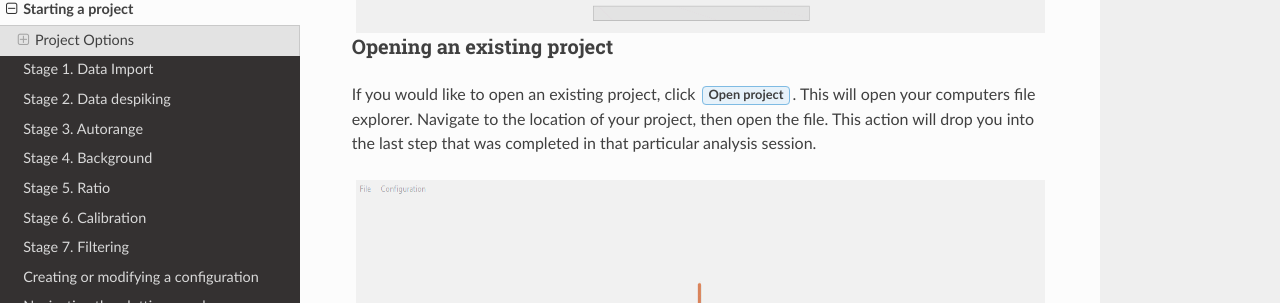
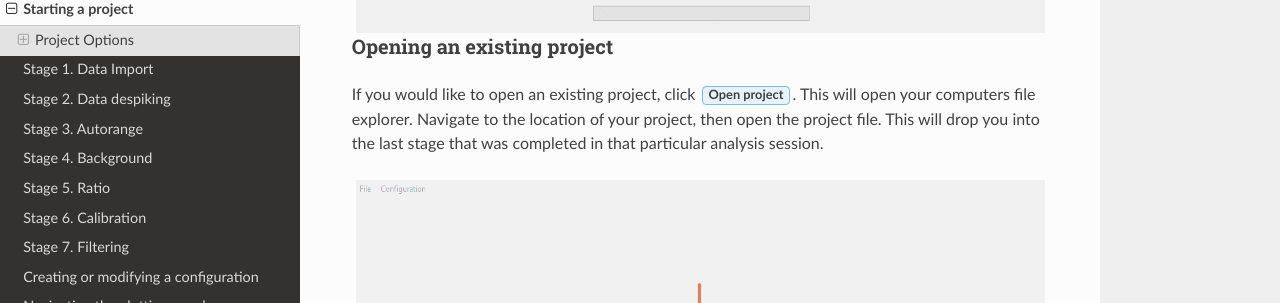
Before and after one commit to oscarbranson/latools_gui, a Sphinx documentation site: the page built from docs/source/users/02-starting-a-project.rst, in a window 1280 px wide and 900 px high, scrolled down 798 px. Shown: the part 173-476 px from the top of the window. Built offline with Sphinx 7.4.7 and the Read the Docs theme 2.0.0, drawn with Linux system fonts in a browser that asks for light colours.

Commit message:
wip user manual update - gifs

```diff
--- a/docs/source/users/02-starting-a-project.rst
+++ b/docs/source/users/02-starting-a-project.rst
@@ -24,7 +24,7 @@ To create a new project, click :guilabel:`&New project`. Type the name of your n
 .. _existing-project:
 Opening an existing project
 ---------------------------
-If you would like to open an existing project, click :guilabel:`&Open project`. This will open your computers file explorer. Navigate to the location of your project, then open the file. This action will drop you into the last step that was completed in that particular analysis session.
+If you would like to open an existing project, click :guilabel:`&Open project`. This will open your computers file explorer. Navigate to the location of your project, then open the project file. This will drop you into the last stage that was completed in that particular analysis session.
 
 .. image:: gifs/02-openexisting.gif
         :width: 689px
```
Also changed, not shown: docs/source/users/gifs/03-plot.gif (added), docs/source/users/gifs/04-cellwashout.gif (added), docs/source/users/gifs/04-signalsmoothing.gif (added), docs/source/users/gifs/05-autorange.gif (added), docs/source/users/gifs/06-backgroundcalculate.gif (added), docs/source/users/gifs/06-backgroundpopup.gif (added), docs/source/users/gifs/06-backgroundsubtract.gif (added), docs/source/users/gifs/07-ratio.gif (added), docs/source/users/gifs/08-calibration.gif (added), docs/source/users/gifs/08-calibrationpopup.gif (added).
